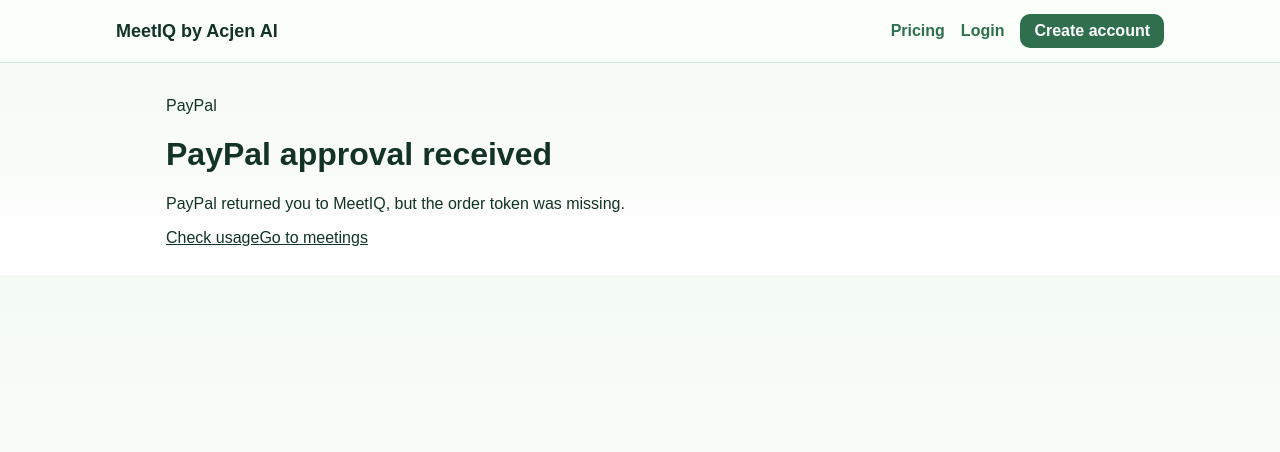
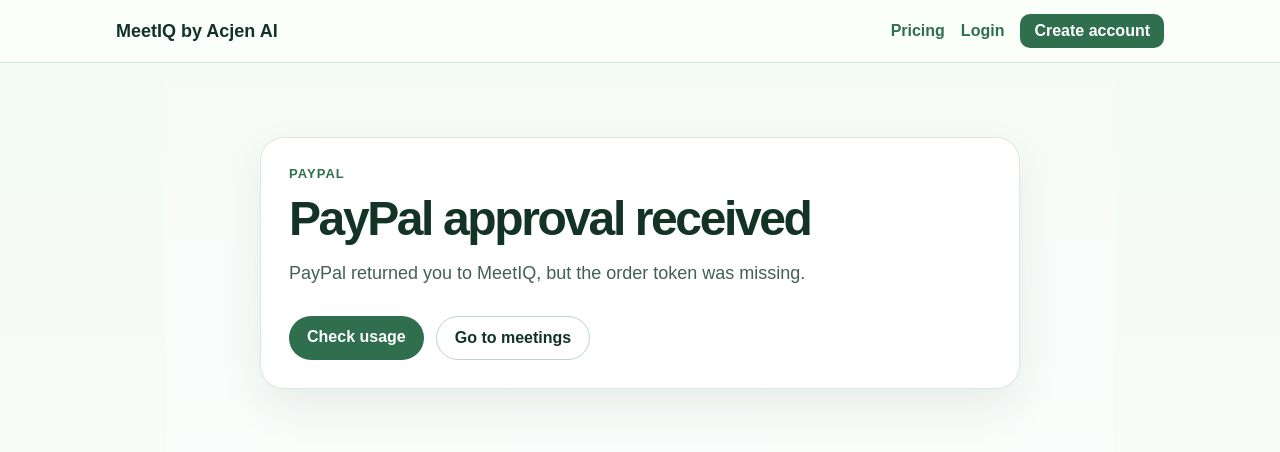
Before and after one commit to drlalitasaharan/meeting-notes-assistant, a Next.js app in the folder frontend/: page /billing/success in a window 1280 px wide. Shown: the top 452 px of the page. Built offline with nearby package versions, Linux system fonts and the light colour scheme; no server answers.

Commit message:
Polish billing copy and success page

```diff
--- a/frontend/app/billing/success/PayPalCaptureClient.tsx
+++ b/frontend/app/billing/success/PayPalCaptureClient.tsx
@@ -31,6 +31,40 @@
   };
 };
 
+const pageStyle = {
+  background: "linear-gradient(180deg, #f7fbf8 0%, #ffffff 100%)",
+  minHeight: "100vh",
+  padding: "56px 20px 88px",
+};
+
+const cardStyle = {
+  background: "#ffffff",
+  border: "1px solid #d7eadf",
+  borderRadius: 24,
+  boxShadow: "0 18px 45px rgba(18, 51, 38, 0.08)",
+  padding: 28,
+};
+
+const primaryButtonStyle = {
+  background: "#2f6f4e",
+  borderRadius: 999,
+  color: "#ffffff",
+  display: "inline-block",
+  fontWeight: 800,
+  padding: "12px 18px",
+  textDecoration: "none",
+};
+
+const secondaryButtonStyle = {
+  border: "1px solid #b8d8c5",
+  borderRadius: 999,
+  color: "#123326",
+  display: "inline-block",
+  fontWeight: 800,
+  padding: "12px 18px",
+  textDecoration: "none",
+};
+
 function getErrorMessage(payload: unknown): string {
   if (
     payload &&
@@ -44,13 +78,21 @@
   return "Payment approval was received, but MeetIQ could not confirm activation yet.";
 }
 
+function formatProvider(provider?: string | null): string {
+  if (!provider) {
+    return "PayPal";
+  }
+
+  return provider.charAt(0).toUpperCase() + provider.slice(1);
+}
+
 export default function PayPalCaptureClient() {
   const searchParams = useSearchParams();
   const providerOrderId = useMemo(() => searchParams.get("token"), [searchParams]);
 
   const [state, setState] = useState<CaptureState>("checking");
   const [message, setMessage] = useState<string>(
-    "Confirming your PayPal payment with MeetIQ..."
+    "Confirming your PayPal payment with MeetIQ...",
   );
   const [capture, setCapture] = useState<CaptureResponse | null>(null);
 
@@ -60,9 +102,7 @@
     async function capturePayment() {
       if (!providerOrderId) {
         setState("missing-order");
-        setMessage(
-          "PayPal returned you to MeetIQ, but the order token was missing."
-        );
+        setMessage("PayPal returned you to MeetIQ, but the order token was missing.");
         return;
       }
 
@@ -70,7 +110,7 @@
       if (!authToken) {
         setState("missing-auth");
         setMessage(
-          "PayPal approval was received. Please sign in to MeetIQ to finish activation."
+          "PayPal approval was received. Please sign in to MeetIQ to finish activation.",
         );
         return;
       }
@@ -114,12 +154,12 @@
         setMessage(
           error instanceof Error
             ? error.message
-            : "Payment approval was received, but activation could not be confirmed."
+            : "Payment approval was received, but activation could not be confirmed.",
         );
       }
     }
 
-    capturePayment();
+    void capturePayment();
 
     return () => {
       canceled = true;
@@ -130,13 +170,31 @@
   const isPending = state === "checking" || state === "capturing";
 
   return (
-    <div className="mx-auto flex min-h-[70vh] max-w-2xl flex-col items-center justify-center px-6 py-16 text-center">
-      <div className="rounded-2xl border border-slate-200 bg-white p-8 shadow-sm">
-        <p className="text-sm font-semibold uppercase tracking-wide text-slate-500">
+    <main style={pageStyle}>
+      <div style={{ margin: "0 auto", maxWidth: 760 }}>
+        <section style={cardStyle}>
+          <p
+            style={{
+              color: "#2f6f4e",
+              fontSize: 13,
+              fontWeight: 800,
+              letterSpacing: "0.08em",
+              margin: 0,
+              textTransform: "uppercase",
+            }}
+          >
             PayPal
           </p>
 
-        <h1 className="mt-3 text-3xl font-bold tracking-tight text-slate-950">
+          <h1
+            style={{
+              color: "#123326",
+              fontSize: "clamp(34px, 5vw, 48px)",
+              letterSpacing: "-0.05em",
+              lineHeight: 1.08,
+              margin: "12px 0 14px",
+            }}
+          >
             {isSuccess
               ? "Payment confirmed"
               : isPending
@@ -144,47 +202,75 @@
                 : "PayPal approval received"}
           </h1>
 
-        <p className="mt-4 text-base leading-7 text-slate-600">{message}</p>
+          <p style={{ color: "#416153", fontSize: 18, lineHeight: 1.6, margin: 0 }}>
+            {message}
+          </p>
 
           {capture?.billing ? (
-          <div className="mt-6 rounded-xl bg-slate-50 p-4 text-left text-sm text-slate-700">
-            <div>
-              <span className="font-semibold">Plan:</span>{" "}
+            <div
+              style={{
+                display: "grid",
+                gap: 14,
+                gridTemplateColumns: "repeat(auto-fit, minmax(180px, 1fr))",
+                marginTop: 24,
+              }}
+            >
+              <div style={{ background: "#f7fbf8", borderRadius: 18, padding: 18 }}>
+                <p style={{ color: "#5d6f66", fontSize: 13, margin: "0 0 6px" }}>
+                  Plan
+                </p>
+                <p style={{ color: "#123326", fontSize: 24, fontWeight: 800, margin: 0 }}>
                   {capture.billing.plan_code ?? "paid_pro"}
+                </p>
               </div>
-            <div>
-              <span className="font-semibold">Status:</span>{" "}
+
+              <div style={{ background: "#f7fbf8", borderRadius: 18, padding: 18 }}>
+                <p style={{ color: "#5d6f66", fontSize: 13, margin: "0 0 6px" }}>
+                  Status
+                </p>
+                <p style={{ color: "#123326", fontSize: 24, fontWeight: 800, margin: 0 }}>
                   {capture.billing.billing_status ?? "active"}
+                </p>
               </div>
-            <div>
-              <span className="font-semibold">Provider:</span>{" "}
-              {capture.billing.provider ?? "paypal"}
+
+              <div style={{ background: "#f7fbf8", borderRadius: 18, padding: 18 }}>
+                <p style={{ color: "#5d6f66", fontSize: 13, margin: "0 0 6px" }}>
+                  Provider
+                </p>
+                <p style={{ color: "#123326", fontSize: 24, fontWeight: 800, margin: 0 }}>
+                  {formatProvider(capture.billing.provider)}
+                </p>
               </div>
             </div>
           ) : null}
 
           {state === "failed" ? (
-          <p className="mt-4 text-sm text-slate-500">
-            Your PayPal approval may still be valid. Please check your usage page
-            or contact support if activation does not update.
-          </p>
+            <div
+              style={{
+                background: "#fff8ec",
+                border: "1px solid #f7d8a8",
+                borderRadius: 18,
+                color: "#6f4200",
+                lineHeight: 1.6,
+                marginTop: 22,
+                padding: 16,
+              }}
+            >
+              Your PayPal approval may still be valid. Please check your usage page or
+              contact support if activation does not update.
+            </div>
           ) : null}
 
-        <div className="mt-8 flex flex-col justify-center gap-3 sm:flex-row">
-          <Link
-            href="/usage"
-            className="rounded-full bg-slate-950 px-5 py-3 text-sm font-semibold text-white transition hover:bg-slate-800"
-          >
+          <div style={{ display: "flex", flexWrap: "wrap", gap: 12, marginTop: 28 }}>
+            <Link href="/usage" style={primaryButtonStyle}>
               Check usage
             </Link>
-          <Link
-            href="/meetings"
-            className="rounded-full border border-slate-300 px-5 py-3 text-sm font-semibold text-slate-700 transition hover:bg-slate-50"
-          >
+            <Link href="/meetings" style={secondaryButtonStyle}>
               Go to meetings
             </Link>
           </div>
+        </section>
       </div>
-    </div>
+    </main>
   );
 }
--- a/frontend/app/pricing/page.tsx
+++ b/frontend/app/pricing/page.tsx
@@ -201,8 +201,8 @@
             features={[
               "More meeting uploads",
               "Priority pilot support",
-              "PayPal primary checkout path",
-              "Square backup checkout path",
+              "PayPal checkout",
+              "Square checkout coming soon",
               "Manual invoice/payment request option",
             ]}
           >
```
Also changed, not shown: frontend/app/usage/page.tsx (+9 -6 lines). Lines whose indentation alone changed are shown as unchanged.
